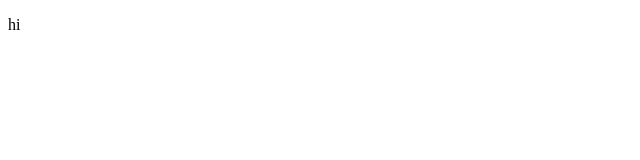
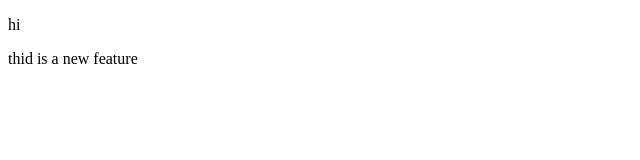
Before and after one commit to kartik224/localrepo, a plain HTML site: page index.html in a window 1280 px wide. Shown: the whole page, without its empty margins (0-640 px from the left). Drawn offline with Linux system fonts and the light colour scheme.

Commit message:
feature para

```diff
--- a/index.html
+++ b/index.html
@@ -7,5 +7,6 @@
 </head>
 <body>
     <p>hi</p>
+    <p>thid is a new feature</p>
 </body>
 </html>
```
